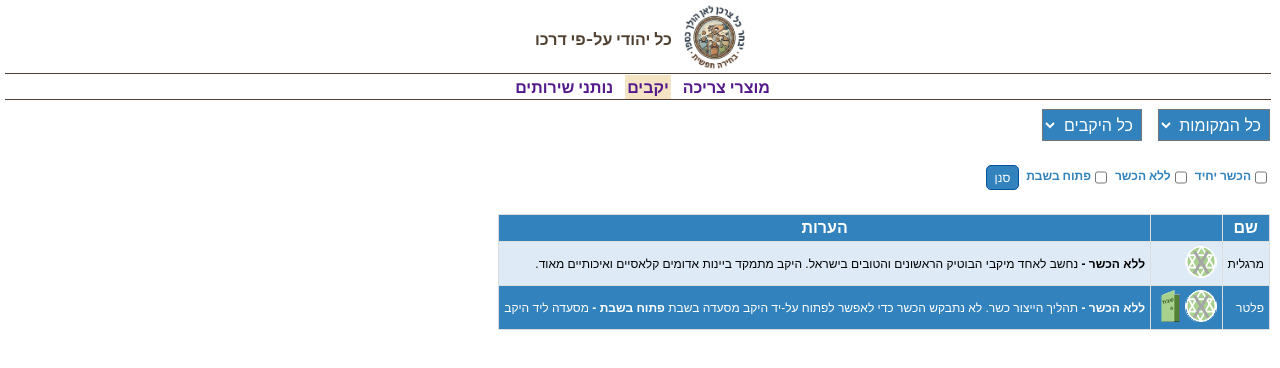
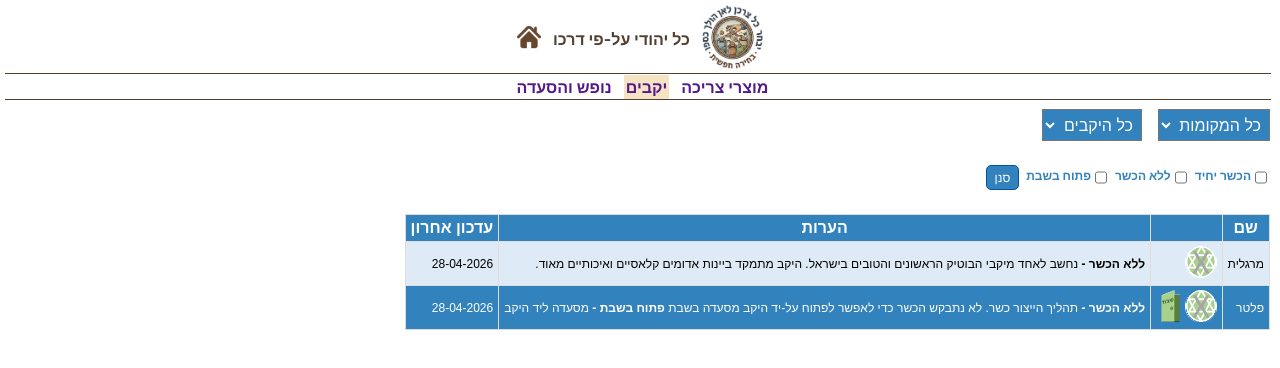
Before and after one commit to Consume-Wisely/ibuy, a React (Create React App) app: page /wineries in a window 1280 px wide. Shown: the top 368 px of the page. Built offline with nearby package versions, Linux system fonts and the light colour scheme.

Commit message:
1. add home icon  2. add last update col  3. change services lable

```diff
--- a/src/assets/catalogs/groceryItemsCatalog.json
+++ b/src/assets/catalogs/groceryItemsCatalog.json
@@ -4,7 +4,8 @@
       "category": "honey",
       "id": "דבש מכמנים",
       "name": "דבש מכמנים",
-      "singleApproval": "הרבנות מ.א. משגב"
+      "singleApproval": "הרבנות מ.א. משגב",
+      "lastUpdate": "28-04-2026"
     },
     {
       "category": "flower",
@@ -13,7 +14,8 @@
       "name": "קמח כוסמין יצהר",
       "images": ["KusminFlowerWhole.png", "KusminFlowerWhite.png"],
       "warningFlag": "כתובת על האריזה: יצהר",
-      "detailsImages": ["KusminFlowerBack.png"]
+      "detailsImages": ["KusminFlowerBack.png"],
+      "lastUpdate": "28-04-2026"
     }
   ]
 }
--- a/src/assets/catalogs/wineryItemsCatalog.json
+++ b/src/assets/catalogs/wineryItemsCatalog.json
@@ -4,12 +4,14 @@
       "location": "binyamina",
       "id": "margalit",
       "name": "מרגלית",
+      "lastUpdate": "28-04-2026",
       "noApproval": "נחשב לאחד מיקבי הבוטיק הראשונים והטובים בישראל. היקב מתמקד ביינות אדומים קלאסיים ואיכותיים מאוד."
     },
     {
       "location": "golan",
       "id": "pelter",
       "name": "פלטר",
+      "lastUpdate": "28-04-2026",
       "noApproval": "תהליך הייצור כשר. לא נתבקש הכשר כדי לאפשר לפתוח על-יד היקב מסעדה בשבת",
       "openSaturday": "מסעדה ליד היקב"
     }
--- a/src/components/Groceries/Groceries.tsx
+++ b/src/components/Groceries/Groceries.tsx
@@ -86,7 +86,7 @@ export const Groceries = () => {
           }
         </div>
         <div className="groceries-filter-area-left app-clickable"
-          onClick={() => alert("אופציה זאת עדיין לא פעילה.\n כשהיא תושלם, ייפתח עמוד עם רשימת המוצרים ממנו גם אפשר יהיה להוסיף מוצרים")}>
+          onClick={() => alert("אופציה זאת עדיין לא פעילה.\n כשהיא תושלם, ייפתח עמוד עם רשימת המוצרים")}>
           רשימת מוצרים
         </div>
       </div>
--- a/src/components/Wineries/Wineries.tsx
+++ b/src/components/Wineries/Wineries.tsx
@@ -15,6 +15,7 @@ export const Wineries = () => {
   const allWinery: WineryItem = {
     id: "allWineries",
     name: "כל היקבים",
+    lastUpdate: "",
     location: "all"
   };
 
--- a/src/components/shared/ItemsView/ItemsView.tsx
+++ b/src/components/shared/ItemsView/ItemsView.tsx
@@ -24,6 +24,9 @@ export const ItemsView = (props: ItemsViewProps) => {
                   </th>
                   <th>
                     הערות
+                  </th>
+                  <th>
+                    עדכון אחרון
                   </th>
                 </tr>
               </thead>
@@ -56,6 +59,9 @@ export const ItemsView = (props: ItemsViewProps) => {
                               })
                             }
 
+                          </td>
+                          <td>
+                            { item.lastUpdate }
                           </td>
                         </tr>
                       )
--- a/src/components/shared/TopBanner/TopBanner.tsx
+++ b/src/components/shared/TopBanner/TopBanner.tsx
@@ -6,6 +6,7 @@ export const TopBanner = () => {
 
   return (
     <div className="top-banner app-clickable" onClick={() => navigate("/")}>
+
       <div className="top-banner-item">
         <img src='resources/icons/ibuy-logo.png' alt='IBuy Logo'
           height={64} />
@@ -13,6 +14,10 @@ export const TopBanner = () => {
       <div className="top-banner-text padding-right-s">
         כל יהודי על-פי דרכו
       </div>
+      <div className="padding-right-s">
+        <img src='resources/icons/home128.png' alt='IBuy Logo'
+          height={24} />
+      </div>
     </div>
   )
 }
--- a/src/components/shared/TopMenu/TopMenu.tsx
+++ b/src/components/shared/TopMenu/TopMenu.tsx
@@ -32,7 +32,7 @@ export const TopMenu = (props: TopMenuProps) => {
               onClick={() => {
                 navigate("/services")
               }}>
-              נותני שירותים
+              נופש והסעדה
             </div>
         </div>
       <hr className="top-menu-separator"/>
--- a/src/pages/HomePage.tsx
+++ b/src/pages/HomePage.tsx
@@ -31,7 +31,7 @@ export const HomePage = () => {
               onClick={() => {
                 navigate("/services")
               }}>
-              נותני שירותים
+              נופש והסעדה
             </div>
             <div
               className={ "home-page-menu-item app-clickable app-link" }
--- a/src/utils/GroceryItemsCatalogManager.ts
+++ b/src/utils/GroceryItemsCatalogManager.ts
@@ -31,8 +31,9 @@ export class GroceryItemsCatalogManager {
         name: item.name,
         icons: this.getItemIcons(item),
         comments: this.getItemComments(item),
-          images: item.images,
-          detailsImages: item.detailsImages
+        lastUpdate: item.lastUpdate,
+        images: item.images,
+        detailsImages: item.detailsImages
       });
     }
     return arr;
@@ -74,6 +75,7 @@ export class GroceryItemsCatalogManager {
       if (this.isWarningItem(item)) {
         arr.push({
           name: item.name,
+          lastUpdate: item.lastUpdate,
           icons: ["resources/icons/warning-flag.png"],
           comments: [[FILTER_ENTRIES.WARNING, item.warningFlag!]],
           images: item.images,
--- a/src/utils/WineryItemsCatalogManager.ts
+++ b/src/utils/WineryItemsCatalogManager.ts
@@ -14,10 +14,11 @@ export class WineryItemsCatalogManager {
       var item = items[i];
       arr.push({
         name: item.name,
+        lastUpdate: item.lastUpdate,
         icons: this.getItemIcons(item),
         comments: this.getItemComments(item),
-          images: item.images,
-          detailsImages: item.detailsImages
+        images: item.images,
+        detailsImages: item.detailsImages
       });
     }
     return arr;
```
Also changed, not shown: src/model/globalObjects.ts (+7 -3 lines), public/resources/icons/home128.png (added).
